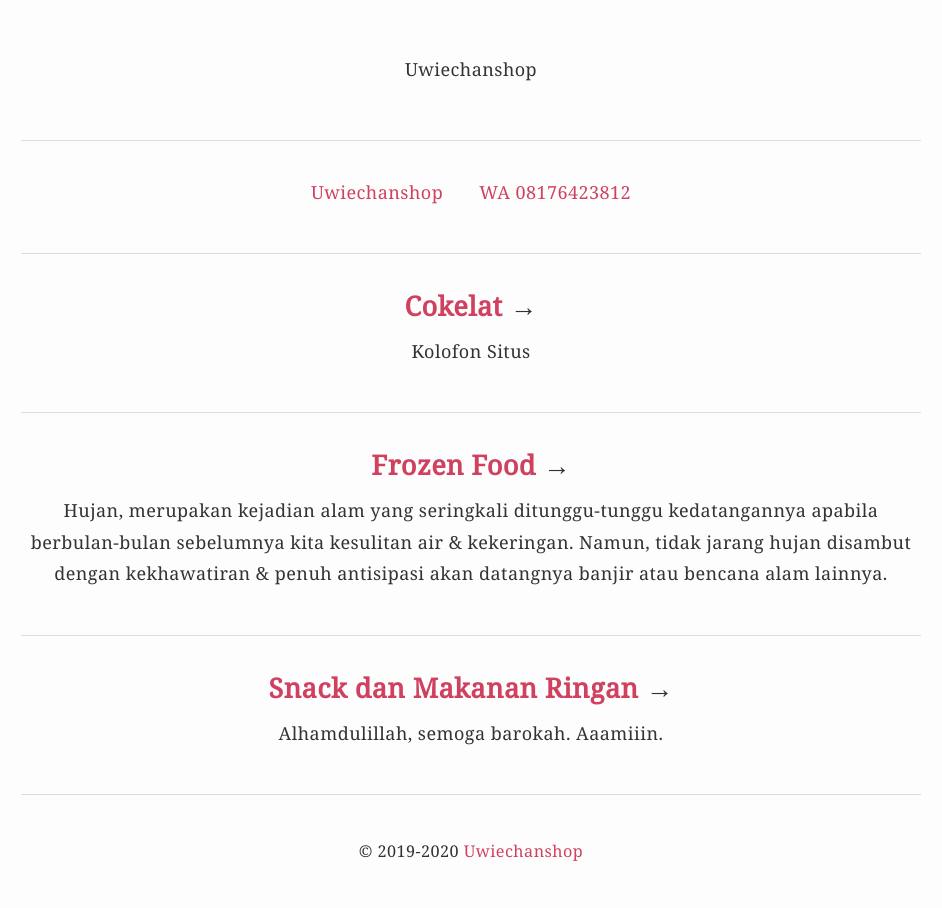
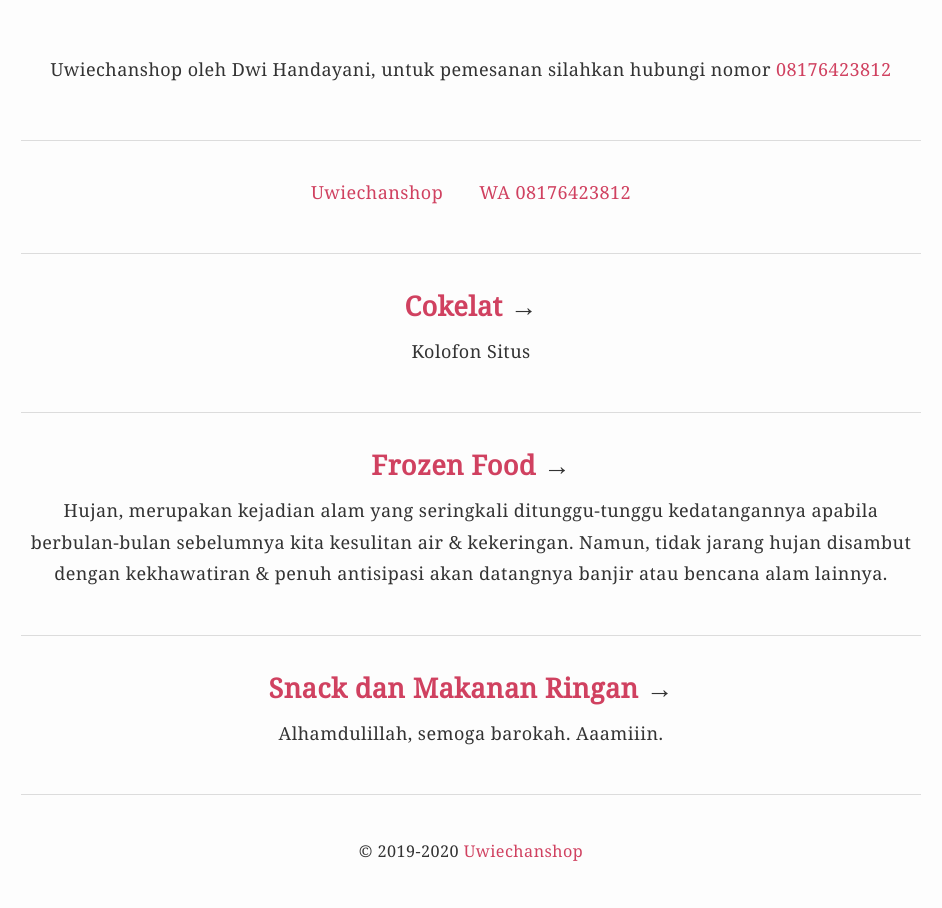
Before and after one commit to krhmwn/uwiechanshop, a Jekyll site: the page built from index.html, in a window 1280 px wide. Shown: the whole page, without its empty margins (169-1111 px from the left). Built offline with Jekyll 4.4.1, drawn with Linux system fonts in a browser that asks for light colours.

Commit message:
Update v.1.2.6

```diff
--- a/_layouts/default.html
+++ b/_layouts/default.html
@@ -24,7 +24,7 @@ layout: compress
 </head>
 <body>
 <div class="container">
-<header>{{ site.title }}</header>
+<header>{{ site.title }} oleh Dwi Handayani, untuk pemesanan silahkan hubungi nomor <a href="https://api.whatsapp.com/send?phone=628176423812&text=Assalamualaykum%2C%20saya%20mau%20pesan%20...">08176423812</a></li></header>
 <nav><ul><li><a href="/">{{ site.title }}</a></li><li><a href="https://api.whatsapp.com/send?phone=628176423812&text=Assalamualaykum%2C%20saya%20mau%20pesan%20...">WA 08176423812</a></li></ul></nav>
 {{ content }}
 <footer>&copy; 2019-{{ site.time | date: "%Y" }} <a href="/">{{ site.title }}</a></footer>
```
